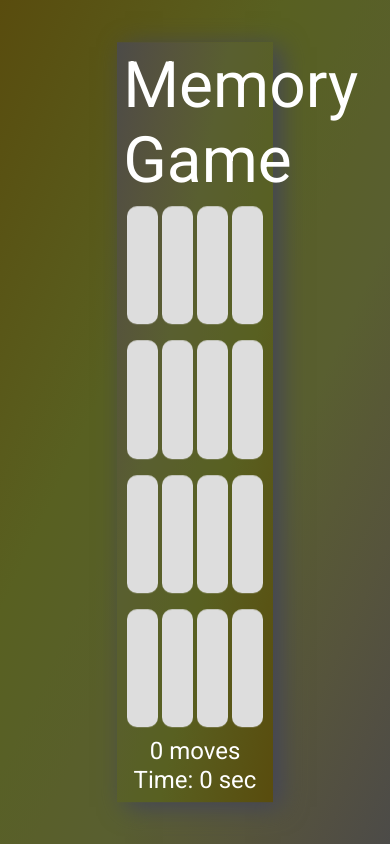
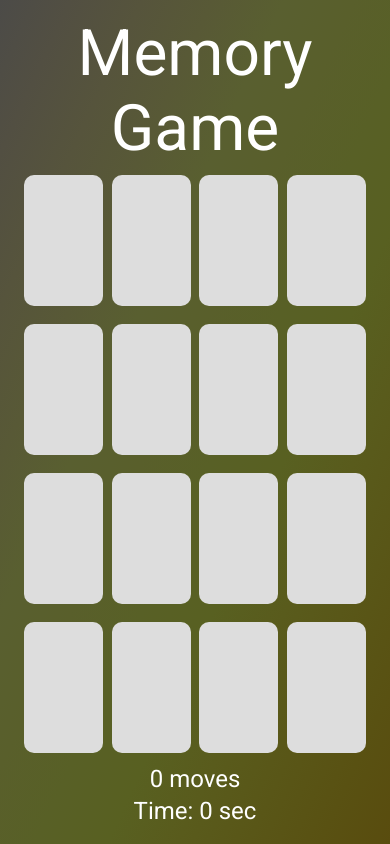
Before and after one commit to Cepako/Memory-Game, a website built with webpack: page src/templates/template.html in a window 390 px wide. Built offline with nearby package versions, Linux system fonts and the light colour scheme; files whose address does not match are found by name.

Commit message:
add media queries for mobile version

```diff
--- a/src/sass/_game-panel.scss
+++ b/src/sass/_game-panel.scss
@@ -8,6 +8,9 @@
   .title {
     font-weight: 400;
     font-size: 4em;
+    @media (max-width: 360px) {
+      font-size: 3em;
+    }
   }
 
   &.activeBlur {
@@ -47,6 +50,9 @@
           transform: translate(-50%, -50%);
           width: 60%;
           height: 60%;
+          @media (max-width: 600px) {
+            width: 70%;
+          }
         }
       }
       &.flipped {
@@ -78,6 +84,12 @@
       &.active {
         display: inline;
       }
+      @media (max-width: 600px) {
+        width: 70%;
+      }
+      @media (max-width: 1028px) {
+        width: 50%;
+      }
     }
   }
 }
--- a/src/sass/_wrapper.scss
+++ b/src/sass/_wrapper.scss
@@ -24,6 +24,14 @@
   -moz-box-shadow: 8px 5px 24px 0px rgba(66, 68, 90, 1);
   box-shadow: 8px 5px 24px 0px rgba(66, 68, 90, 1);
   text-align: center;
+  @media (max-width: 600px) {
+    width: 100%;
+    height: 100%;
+  }
+  @media (max-width: 1028px) {
+    width: 100%;
+    height: 100%;
+  }
   .popup {
     z-index: 1;
     position: absolute;
@@ -40,6 +48,9 @@
     flex-direction: column;
     justify-content: center;
     align-self: center;
+    @media (max-width: 600px) {
+      width: 90%;
+    }
     i {
       position: absolute;
       top: 5%;
```
